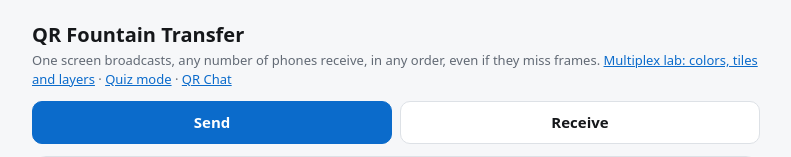
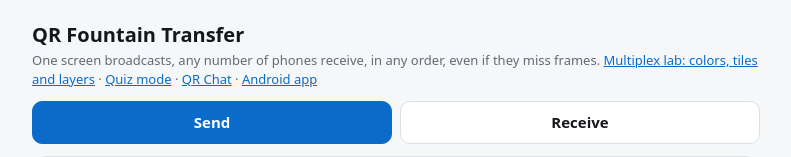
Before and after one commit to amro2021/qr-transfer, a plain HTML site: page index.html in a window 1280 px wide. Shown: the top 157 px of the page, without its empty margins (244-1035 px from the left). Drawn offline with nearby package versions, Linux system fonts and the light colour scheme.

Commit message:
Link the Android app from the home page
Co-Authored-By: Claude Opus 5.5 <noreply@anthropic.com>
Claude-Session: https://claude.ai/code/session_01G8M3QaTeVMRuMSrWSuA9nJ

```diff
--- a/index.html
+++ b/index.html
@@ -49,7 +49,7 @@ a.dl{background:var(--ok);border-color:var(--ok);color:#fff;font-weight:600;marg
 <body>
 <main>
 <h1>QR Fountain Transfer</h1>
-<div class="sub">One screen broadcasts, any number of phones receive, in any order, even if they miss frames. <a href="multi/">Multiplex lab: colors, tiles and layers</a> · <a href="quiz/">Quiz mode</a> · <a href="chat/">QR Chat</a></div>
+<div class="sub">One screen broadcasts, any number of phones receive, in any order, even if they miss frames. <a href="multi/">Multiplex lab: colors, tiles and layers</a> · <a href="quiz/">Quiz mode</a> · <a href="chat/">QR Chat</a> · <a href="download/">Android app</a></div>
 
 <div class="tabs">
   <button id="tabSend" class="active">Send</button>
```
